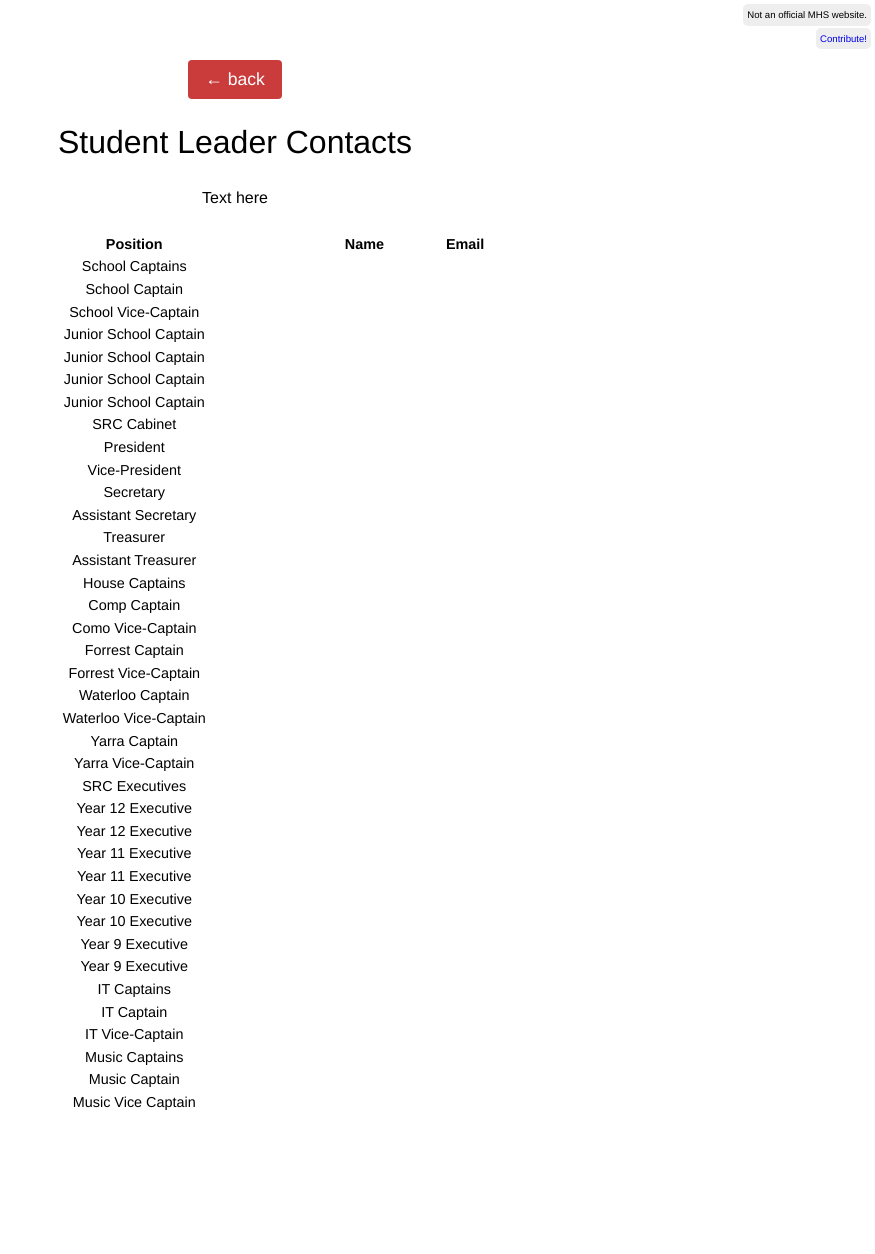
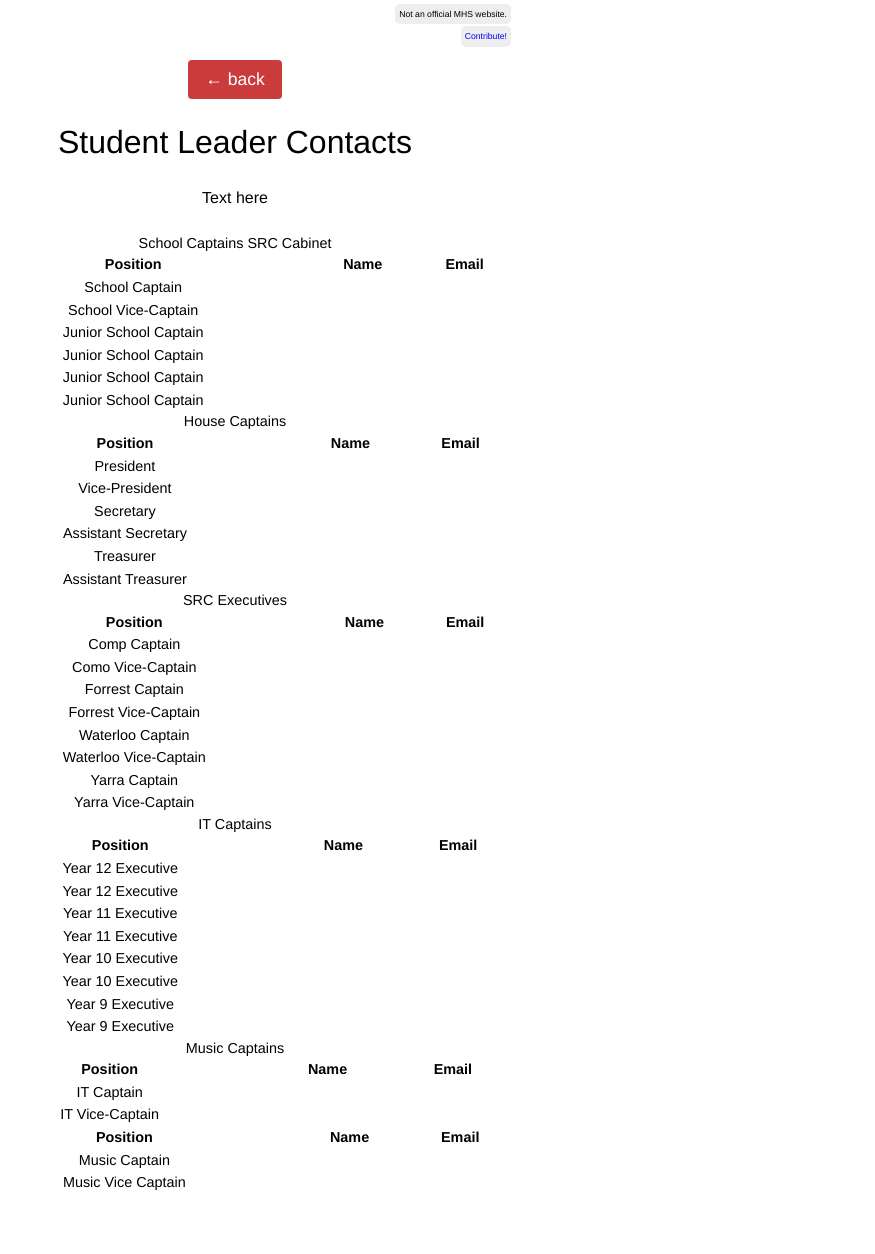
Before and after one commit to mhslinks/mhslinks.github.io, a Jekyll site: the page built from studentcontacts/index.html, in a window 1280 px wide. Shown: the whole page, without its empty margins (405-1280 px from the left). Built offline with Jekyll 4.4.1, drawn with Linux system fonts in a browser that asks for light colours; before the commit the page ends 1173 px from its top, so only the background shows below that.

Commit message:
table update

```diff
--- a/_data/links.yml
+++ b/_data/links.yml
@@ -34,6 +34,11 @@
   size: 1-1
   colour: lightblue
 
+- name: Student Leader Contacts
+  url: studentcontacts/
+  size: 1-1
+  colour: lightblue
+
 -
 
 - name: Webmail
--- a/studentcontacts/index.html
+++ b/studentcontacts/index.html
@@ -8,21 +8,24 @@
   <div>Text here</div>
   <br>
   <div class="small">
+          {% assign students = site.data.studentcontacts%}
+          {% for student in students %}
+              {% if student.group %}{{student.group}}
+              </table>
               <table style="width:100%">
                   <tr>
                       <th>Position</th>
                       <th>Name</th>
                       <th>Email</th>
                   </tr>
-          {% assign students = site.data.studentcontacts%}
-          {% for student in students %}
+              {% endif %}
+              {% if student.position %}
                   <tr>
-              {% if student.group %}<td>{{student.group}}</td>{% endif %}
-              {% if student.position %}<td>{{student.position}}</td>{% endif %}
-              {% if student.name %}<td>{{student.name}}</td>{% endif %}
-              {% if student.email %}<td><a href="mailto:{{ student.email }}">{{ student.email }}</a></td>{% endif %}
+                      <td>{{student.position}}</td>
+                      <td>{{student.name}}</td>
+                      <td><a href="mailto:{{ student.email }}">{{ student.email }}</a></td>
                   </tr>
+                  {% endif %}
           {% endfor %}
-      </table>
 </div>
 </div>
```
Lines whose indentation alone changed are shown as unchanged.
